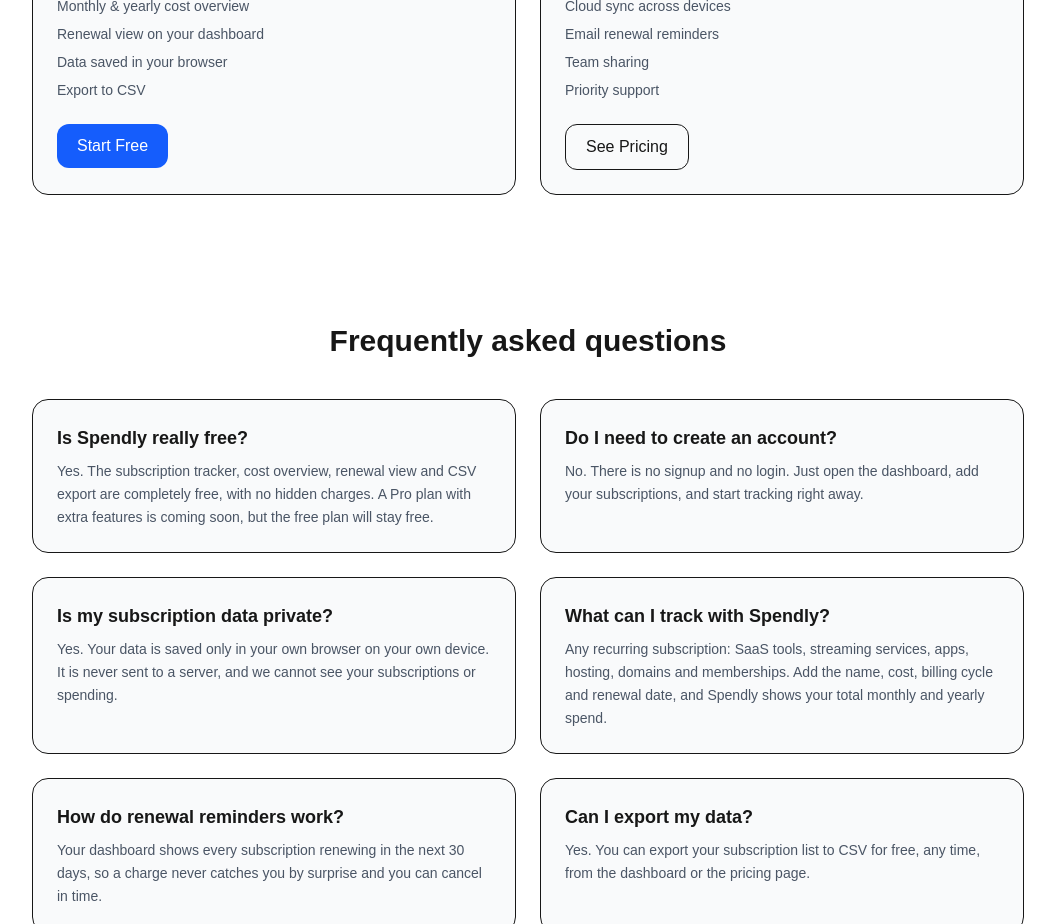
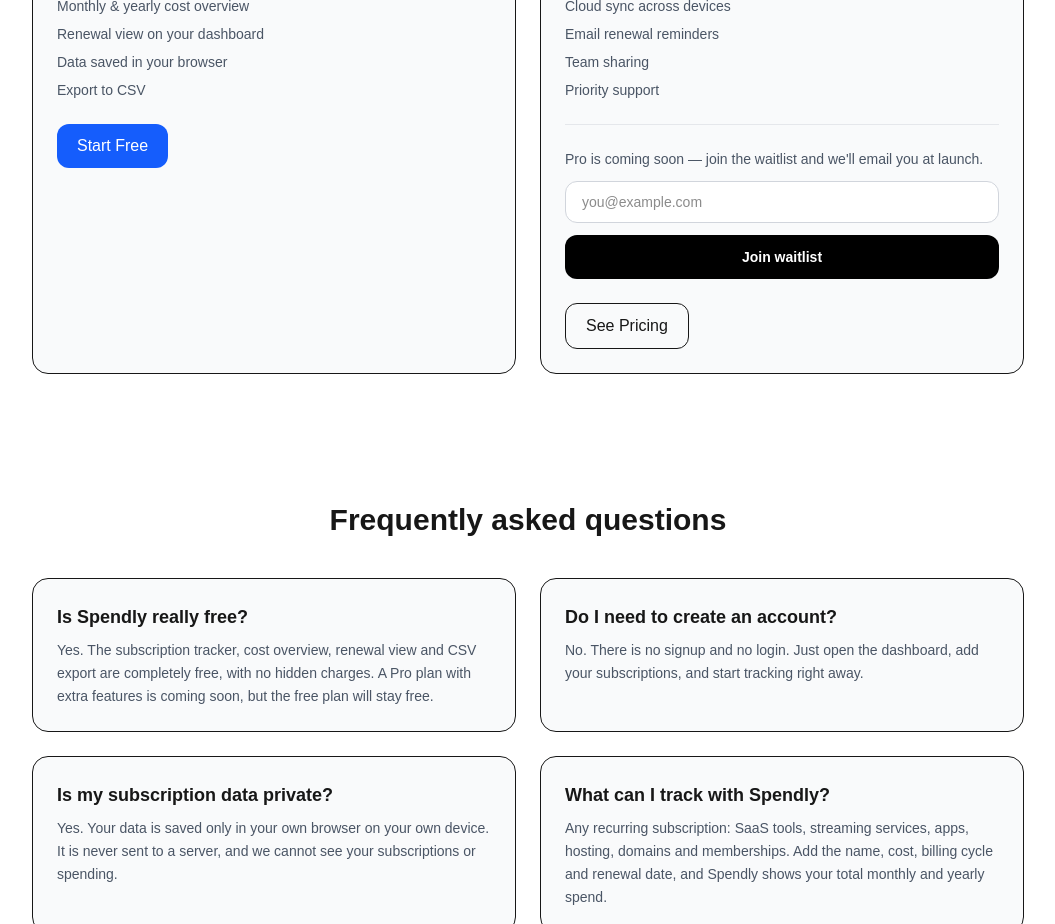
Before and after one commit to sbrstone786-cloud/spendly, a Next.js app: page / in a window 1280 px wide. Shown: the part 3760-4684 px from the top of the page, without its empty margins (112-1167 px from the left). Built offline with nearby package versions, Linux system fonts and the light colour scheme.

Commit message:
add Pro waitlist form to homepage pricing card

```diff
--- /dev/null
+++ b/app/components/ProWaitlistForm.tsx
@@ -0,0 +1,57 @@
+"use client";
+
+import { useState, type FormEvent } from "react";
+
+export default function ProWaitlistForm() {
+  const [waitlistEmail, setWaitlistEmail] = useState("");
+  const [waitlistStatus, setWaitlistStatus] = useState<"idle" | "submitting" | "success" | "error">("idle");
+
+  const handleWaitlistSubmit = async (e: FormEvent<HTMLFormElement>) => {
+    e.preventDefault();
+    setWaitlistStatus("submitting");
+    try {
+      const res = await fetch("https://formsubmit.co/ajax/spendlytool@gmail.com", {
+        method: "POST",
+        headers: { "Content-Type": "application/json", Accept: "application/json" },
+        body: JSON.stringify({
+          email: waitlistEmail,
+          _subject: "New Spendly Pro waitlist signup",
+          _template: "table",
+        }),
+      });
+      if (!res.ok) throw new Error("Waitlist signup failed");
+      setWaitlistStatus("success");
+    } catch {
+      setWaitlistStatus("error");
+    }
+  };
+
+  return (
+    <form onSubmit={handleWaitlistSubmit} className="mt-6 border-t border-gray-200 pt-6">
+      <p className="text-sm text-gray-600">Pro is coming soon — join the waitlist and we'll email you at launch.</p>
+      <label htmlFor="pro-waitlist-email" className="sr-only">Email address</label>
+      <input
+        id="pro-waitlist-email"
+        type="email"
+        required
+        value={waitlistEmail}
+        onChange={(e) => setWaitlistEmail(e.target.value)}
+        placeholder="you@example.com"
+        className="mt-3 w-full rounded-xl border border-gray-300 bg-white px-4 py-2.5 text-sm focus:border-black focus:outline-none"
+      />
+      <button
+        type="submit"
+        disabled={waitlistStatus === "submitting" || waitlistStatus === "success"}
+        className="mt-3 w-full rounded-xl bg-black py-3 text-sm font-semibold text-white transition hover:bg-gray-800 disabled:opacity-50"
+      >
+        {waitlistStatus === "submitting" ? "Joining..." : "Join waitlist"}
+      </button>
+      {waitlistStatus === "success" && (
+        <p role="status" className="mt-3 text-sm font-medium text-green-700">You're on the list — we'll email you when Pro launches.</p>
+      )}
+      {waitlistStatus === "error" && (
+        <p role="status" className="mt-3 text-sm font-medium text-red-600">Something went wrong — please try again.</p>
+      )}
+    </form>
+  );
+}
--- a/app/page.tsx
+++ b/app/page.tsx
@@ -1,5 +1,6 @@
 import Link from "next/link";
 import { Wallet, BarChart3, Bell, PiggyBank, ArrowRight } from "lucide-react";
+import ProWaitlistForm from "./components/ProWaitlistForm";
 
 export default function Home() {
   return (
@@ -262,8 +263,9 @@ export default function Home() {
         <li>Team sharing</li>
         <li>Priority support</li>
       </ul>
+      <ProWaitlistForm />
       <Link
-        href="/pricing"
+      href="/pricing"
         className="mt-6 inline-block border px-5 py-2.5 rounded-xl font-medium"
       >
         See Pricing
```
